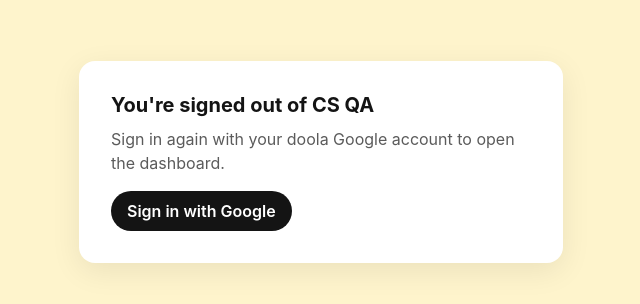
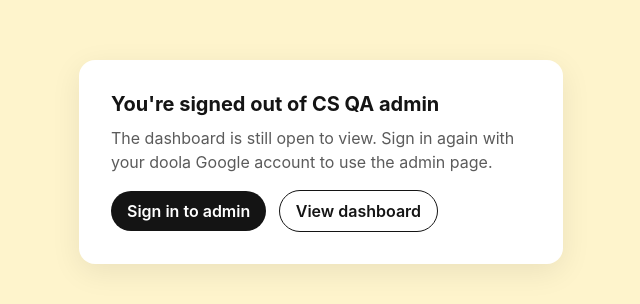
Before and after one commit to tracieminneh-dev/doolaqa, a website: page signed-out.html in a window 1280 px wide. Shown: the part 238-542 px from the top of the page, without its empty margins (319-959 px from the left). Drawn offline with Linux system fonts and the light colour scheme.

Commit message:
Signed-out page: dashboard stays viewable, sign in again for admin
Co-Authored-By: Claude Opus 5.5 <noreply@anthropic.com>

```diff
--- a/signed-out.html
+++ b/signed-out.html
@@ -14,9 +14,10 @@ h1{font-size:20px;margin:0 0 10px}p{color:#5B5B5B;line-height:1.5;margin:0}
 </head>
 <body>
 <div class="card">
-  <h1>You're signed out of CS QA</h1>
-  <p>Sign in again with your doola Google account to open the dashboard.</p>
-  <a class="btn" href="/api/auth/google-login">Sign in with Google</a>
+  <h1>You're signed out of CS QA admin</h1>
+  <p>The dashboard is still open to view. Sign in again with your doola Google account to use the admin page.</p>
+  <a class="btn" href="/api/auth/google-login?next=%2Fadmin">Sign in to admin</a>
+  <a class="btn" href="/" style="background:#fff;color:#141414;border:1px solid #141414;margin-left:8px">View dashboard</a>
 </div>
 </body>
 </html>
```
